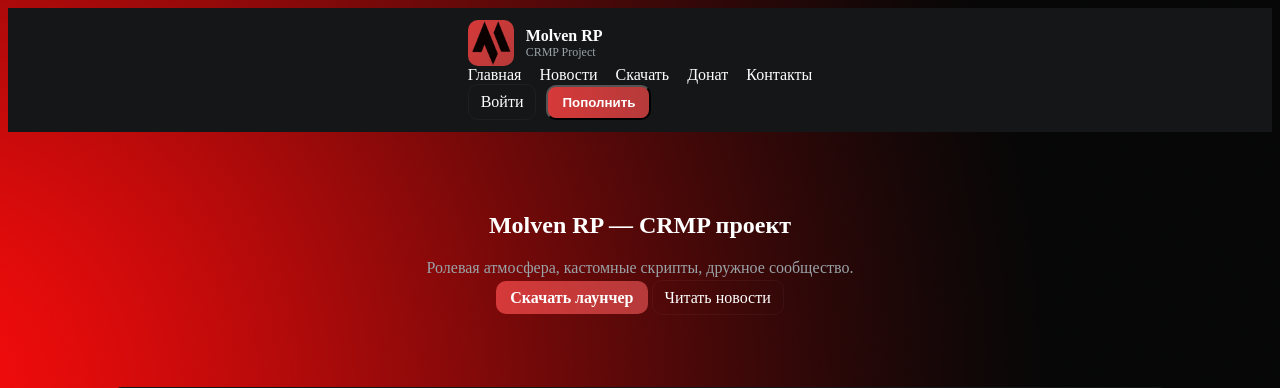
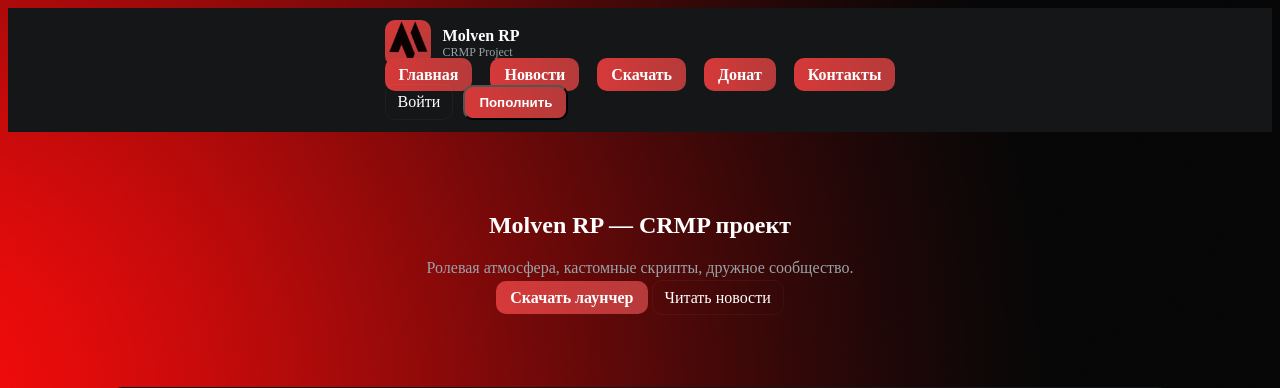
Before and after one commit to VMensem/MolvenSite, a Flask app: page / in a window 1280 px wide. Shown: the top 388 px of the page. Run offline with Flask 3, Linux system fonts and the light colour scheme.

Commit message:
Update index.html

```diff
--- a/templates/index.html
+++ b/templates/index.html
@@ -22,11 +22,11 @@
       <nav>
         <button class="menu-toggle" onclick="toggleMenu()">☰</button>
         <ul id="navlist">
-          <li><a href="/">Главная</a></li>
-          <li><a href="#news">Новости</a></li>
-          <li><a href="#download">Скачать</a></li>
-          <li><a href="#donate">Донат</a></li>
-          <li><a href="#contacts">Контакты</a></li>
+          <li><a href="/" class="btn">Главная</a></li>
+          <li><a href="#news" class="btn">Новости</a></li>
+          <li><a href="#download" class="btn">Скачать</a></li>
+          <li><a href="#donate" class="btn">Донат</a></li>
+          <li><a href="#contacts" class="btn">Контакты</a></li>
         </ul>
       </nav>
       <div class="header-buttons">
```
